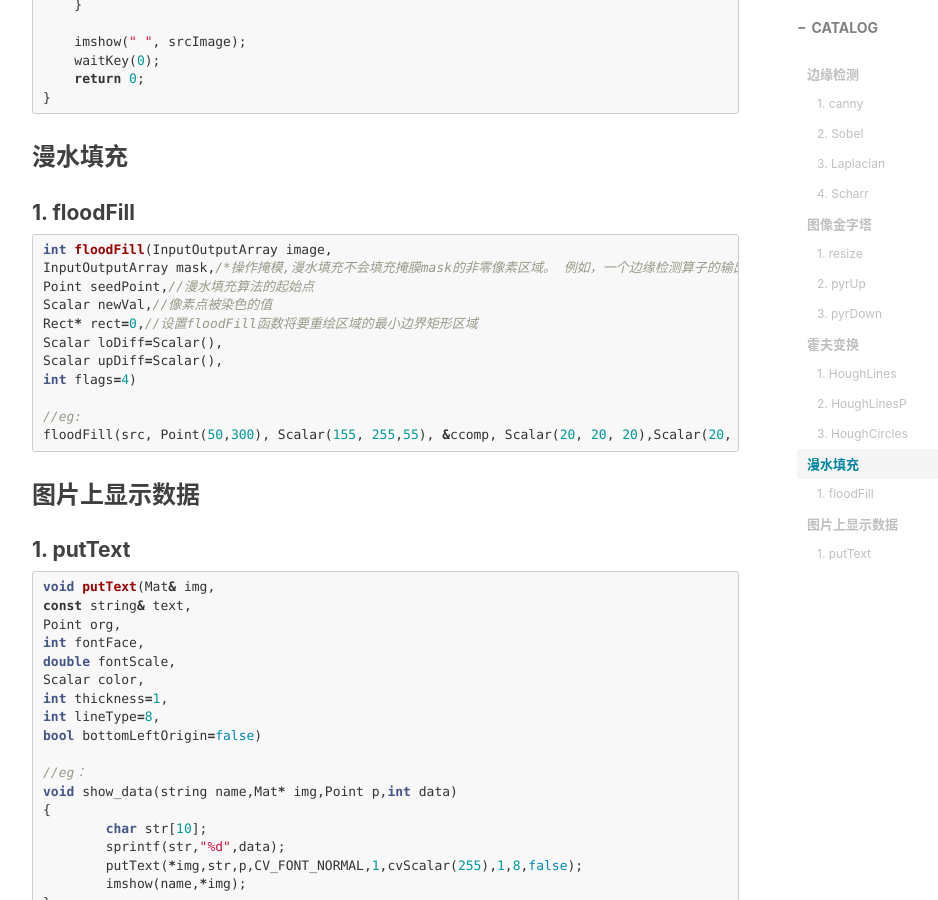
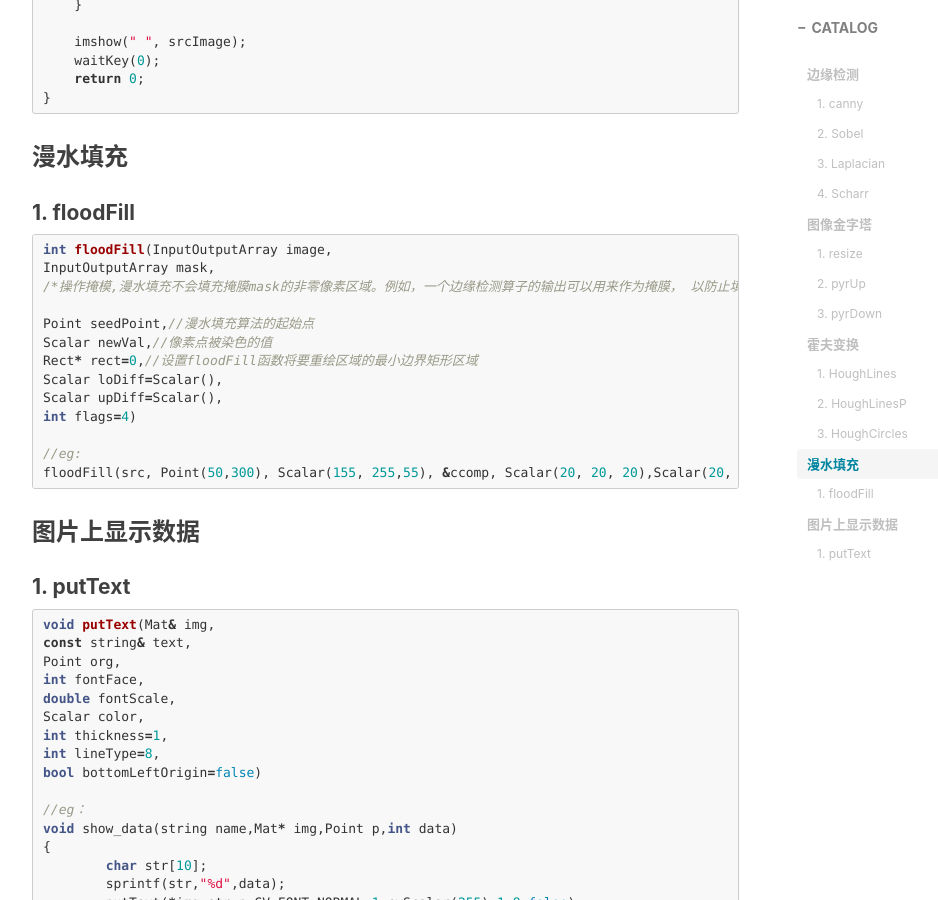
Before and after one commit to Lmonologue/baymax.github.io, a Jekyll site: the page built from _posts/2017-05-09-opencv分块学习-2017.md, in a window 1280 px wide and 900 px high, scrolled down 5191 px. Shown: the whole window, without its empty margins (233-1171 px from the left). Built offline with Jekyll 4.4.1, drawn with Linux system fonts in a browser that asks for light colours; nearby versions of some CDN libraries; comment, search, counter and statistics services are not loaded.

Commit message:
Update 2017-05-09-opencv分块学习-2017.md

````diff
--- a/_posts/2017-05-09-opencv分块学习-2017.md
+++ b/_posts/2017-05-09-opencv分块学习-2017.md
@@ -260,11 +260,11 @@
 
 ```c++
 int floodFill(InputOutputArray image,
-InputOutputArray mask,/*操作掩模,漫水填充不会填充掩膜mask的非零像素区域。
-例如，一个边缘检测算子的输出可以用来作为掩膜，以防止填充到边缘。同样的，
-也可以在多次的函数调用中使用同一个掩膜，以保证填充的区域不会重叠。另外
-需要注意的是，掩膜mask会比需填充的图像大，所以 mask 中与输入图像(x,y)
-像素点相对应的点的坐标为(x+1,y+1)*/
+InputOutputArray mask,
+/*操作掩模,漫水填充不会填充掩膜mask的非零像素区域。例如，一个边缘检测算子的输出可以用来作为掩膜，
+以防止填充到边缘。同样的，也可以在多次的函数调用中使用同一个掩膜，以保证填充的区域不会重叠。另外，
+掩膜mask会比需填充的图像大，所以 mask 中与输入图像(x,y)像素点相对应的点的坐标为(x+1,y+1)*/
+
 Point seedPoint,//漫水填充算法的起始点
 Scalar newVal,//像素点被染色的值
 Rect* rect=0,//设置floodFill函数将要重绘区域的最小边界矩形区域
````
